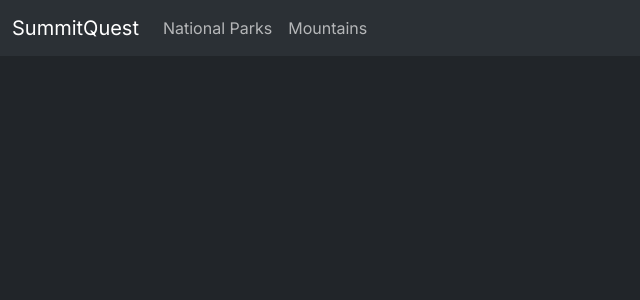
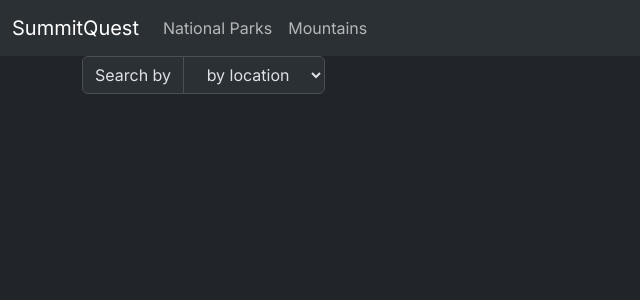
Before and after one commit to icortes/enjoy-the-outdoors, a Next.js app: page /nationalparks in a window 1280 px wide. Shown: the top 300 px of the page, without its empty margins (0-640 px from the left). Built offline with nearby package versions, Linux system fonts and the light colour scheme; no server answers; the database is empty.

Commit message:
select ootion element

```diff
--- a/src/app/nationalparks/page.tsx
+++ b/src/app/nationalparks/page.tsx
@@ -1,7 +1,35 @@
+'use client';
+
+import { SetStateAction, useState } from 'react';
 import prisma from '../../../prisma/prisma';
 
-export default async function NationalParks() {
-  const park = await prisma.national_park_data.findFirst({});
-  console.log(park);
-  return <></>;
+export default function NationalParks() {
+  // const parks = await prisma.national_park_data.findMany({});
+  // console.log(parks);
+  const searchOptions = ['by location', 'by park type'];
+  let [searchBy, setSearchBy] = useState('by location');
+
+  function handleOptionChange(event: {
+    target: { value: SetStateAction<string> };
+  }): void {
+    setSearchBy(event.target.value);
+    console.log(event.target.value);
+  }
+
+  return (
+    <main className='container-md'>
+      <div className='input-group'>
+        <span className='input-group-text'>Search by</span>
+        <select className='input-group-text' id='search-option' onChange={handleOptionChange}>
+          {searchOptions.map((_option) => {
+            return (
+              <option key={_option} value={_option}>
+                {_option}
+              </option>
+            );
+          })}
+        </select>
+      </div>
+    </main>
+  );
 }
--- a/src/app/page.tsx
+++ b/src/app/page.tsx
@@ -1,4 +1,4 @@
-import Jumbotron from './Jumbotron';
+import Jumbotron from './(home)/Jumbotron';
 
 export default function Home() {
   return (
--- a/tsconfig.json
+++ b/tsconfig.json
@@ -1,6 +1,6 @@
 {
   "compilerOptions": {
-    "target": "es5",
+    "target": "es2017",
     "lib": ["dom", "dom.iterable", "esnext"],
     "allowJs": true,
     "skipLibCheck": true,
```
Also changed, not shown: src/app/(home)/Jumbotron.tsx (renamed from src/app/Jumbotron.tsx).
